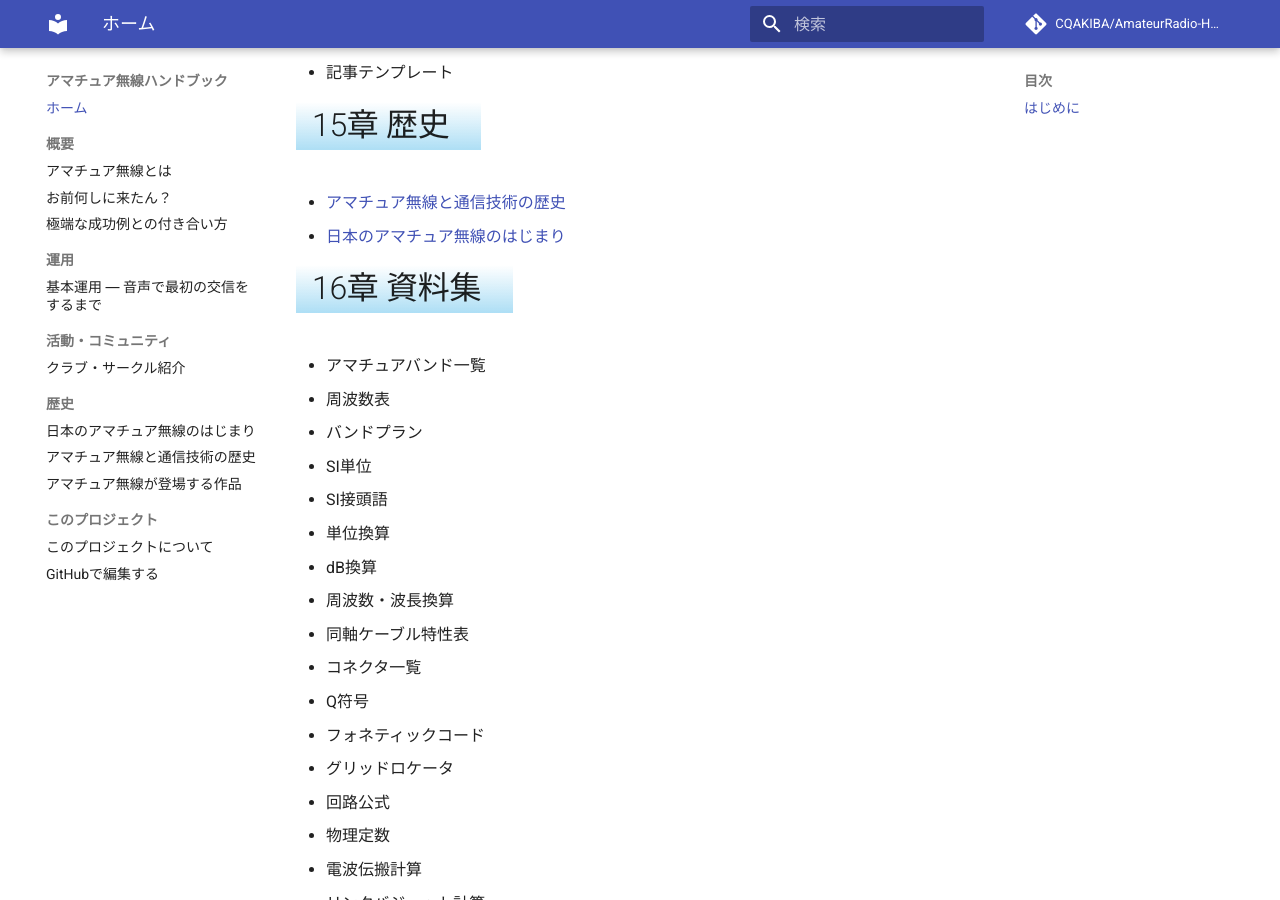
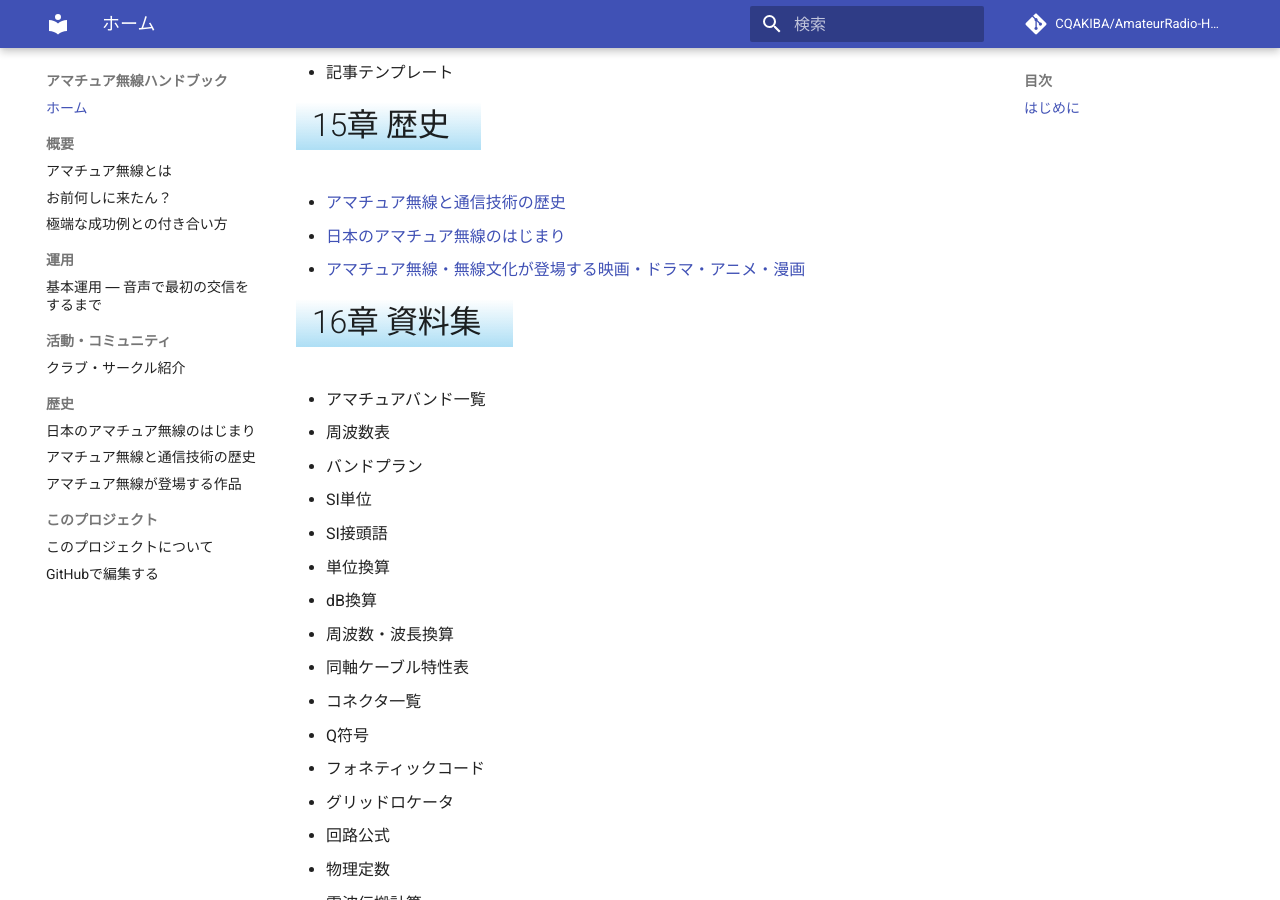
Before and after one commit to CQAKIBA/AmateurRadio-Handbook, an MkDocs documentation site: the page built from docs/index.md, in a window 1280 px wide and 900 px high, scrolled down 16262 px. Built offline with MkDocs 1.6.1 and Material for MkDocs 9.7.7, drawn with Linux system fonts in a browser that asks for light colours; comment, search, counter and statistics services are not loaded.

Commit message:
Link radio media article from history index

```diff
--- a/docs/index.md
+++ b/docs/index.md
@@ -497,6 +497,7 @@
 
 - [アマチュア無線と通信技術の歴史](15_歴史/history.md)
 - [日本のアマチュア無線のはじまり](15_歴史/日本のアマチュア無線のはじまり.md)
+- [アマチュア無線・無線文化が登場する映画・ドラマ・アニメ・漫画](15_歴史/アマチュア無線が登場する作品.md)
 
 # 16章 資料集
 
```
